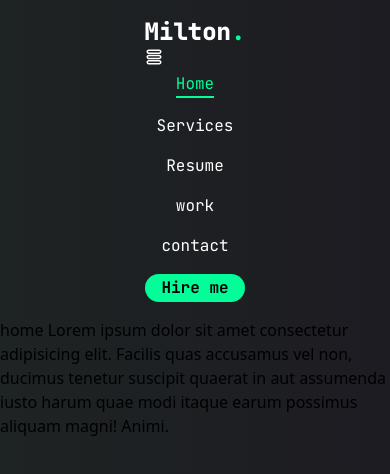
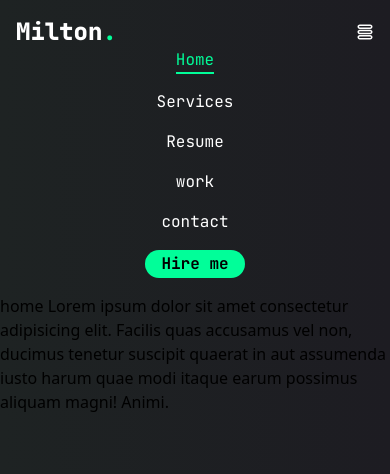
Before and after one commit to WaliUllahMilton/my-portfolio, a React (Vite) app: page / in a window 390 px wide. Shown: the top 474 px of the page. Built offline with nearby package versions, Linux system fonts and the light colour scheme.

Commit message:
navbar responsive add

```diff
--- a/src/components/Navbar.jsx
+++ b/src/components/Navbar.jsx
@@ -1,11 +1,5 @@
-
-// import { Link } from "react-router-dom"
-
-// import { useEffect } from "react"
 import { Link,useLocation } from "react-router-dom"
-
 import { useState } from "react"
-// import Nav from "../../components/Navbar"
 import { TiThMenuOutline } from "react-icons/ti";
 
 
@@ -45,7 +39,7 @@ const Navbar = () => {
     <>
         <nav className="max-w-screen-lg mx-auto mt-4">
         <header className="relative flex flex-col sm:flex-row items-center justify-between">
-            <div className="">
+            <div className="flex sm:flex-none justify-between w-full sm:w-auto sm:px-0 px-4">
                 <Link
                 className="font-jet flex text-2xl text-white font-extrabold"
                 >Milton
@@ -68,7 +62,6 @@ const Navbar = () => {
                 <Link
                 className={`leading-6  hover:text-[#01FE99] transition-all ease-in-out duration-100 font-jet text-base font-base active:text-red
                     ${location.pathname === item.href ? "border-b-2 border-[#01FE99] text-[#01FE99] " : "text-white" }`}
-                // activeClassName="text-red-500 font-bold"
                 to={item.href} key={index}>{item.data}</Link>
             ))
             }
```
Also changed, not shown: src/pages/homePage/Home.jsx (line endings or trailing spaces).
